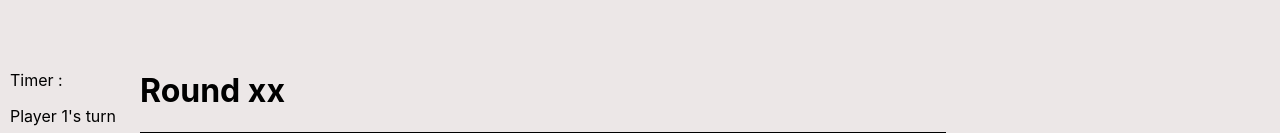
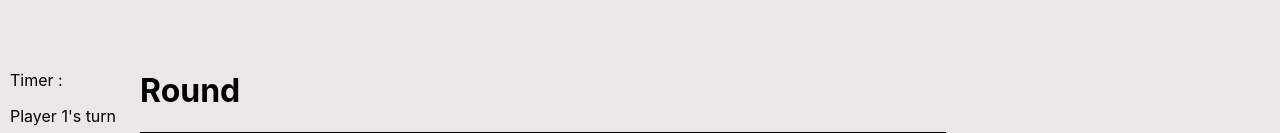
Before and after one commit to BezTTTT/PJOOP-Front, a React (Create React App) app: page / in a window 1280 px wide. Both pictures are taken after a click on the button "START". Shown: the top 133 px of the page. Built offline with nearby package versions, Linux system fonts and the light colour scheme.

Commit message:
insert grid img //not use yet

```diff
--- a/src/components/ingame/PlayMenu.jsx
+++ b/src/components/ingame/PlayMenu.jsx
@@ -23,7 +23,7 @@ function PlayMenu() {
         </div>
 
         <div>
-          <h1>Round xx</h1>
+          <h1>Round </h1>
           <Canvas />
         </div>
         <div className="rower">
```
Also changed, not shown: src/components/grid.png (added).
